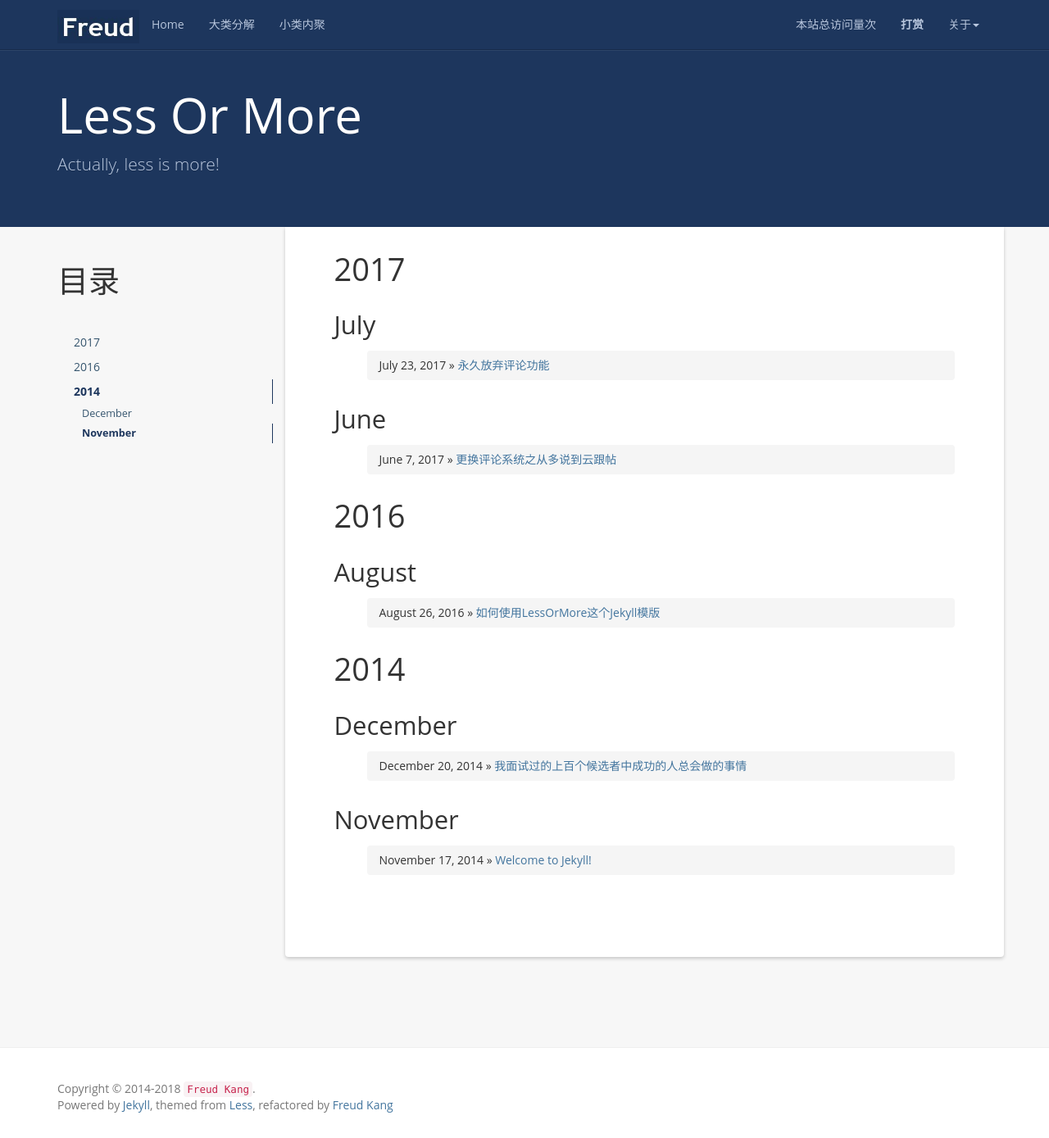
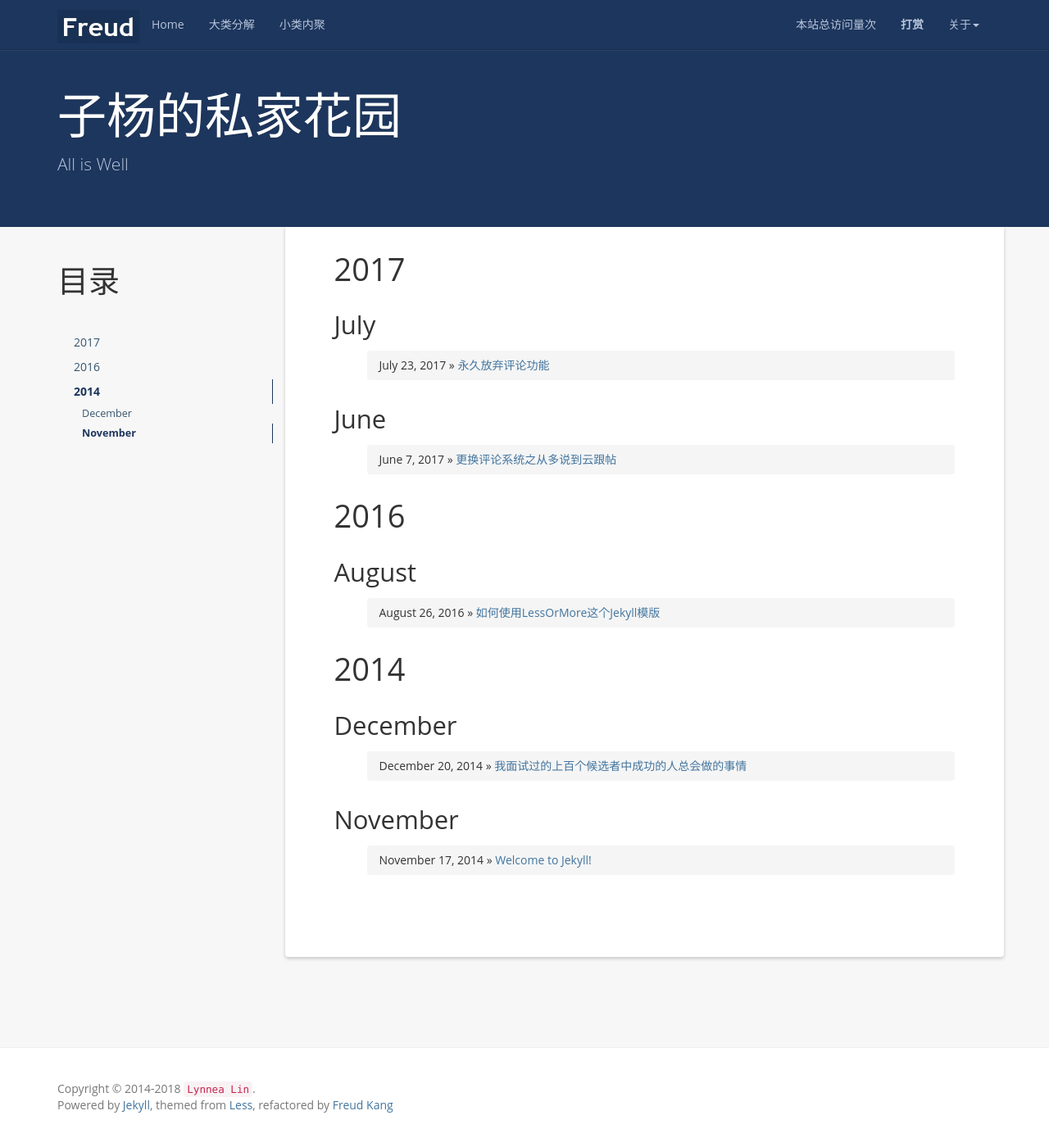
Before and after one commit to Lynnea1988/blog, a Jekyll site: the page built from index.html, in a window 1280 px wide and 1389 px high. Shown: the whole window at 82% size. Built offline with Jekyll 4.4.1, drawn with Linux system fonts in a browser that asks for light colours; nearby versions of some CDN libraries; a script that is not in the unit is left out; the list of posts is cut into pages by our own code; comment, search, counter and statistics services are not loaded.

Commit message:
20180407个人资料修改

```diff
--- a/_config.yml
+++ b/_config.yml
@@ -1,13 +1,13 @@
 # Site settings
-name: Less Or More
+name: 子杨的私家花园
 email: linli19880414@126.com
-author: Freud Kang
+author: Lynnea Lin
 url: http://www.hifreud.com
 resume_site: http://www.hifreud.com/Resume.io/
 github: https://github.com/lynnea1988/
 baseurl: ""
-description: Actually, less is more!
-meta_description: 康志华;个人博客;学而不思则罔;思而不学则殆;生命不止;折腾不休
+description: All is Well
+meta_description: 林子杨;个人博客;一切都是最好的安排;生命不止;折腾不休
 motto: It's our wits that make us men.
 banner: 学而不思则罔，思而不学则殆。
 
```
